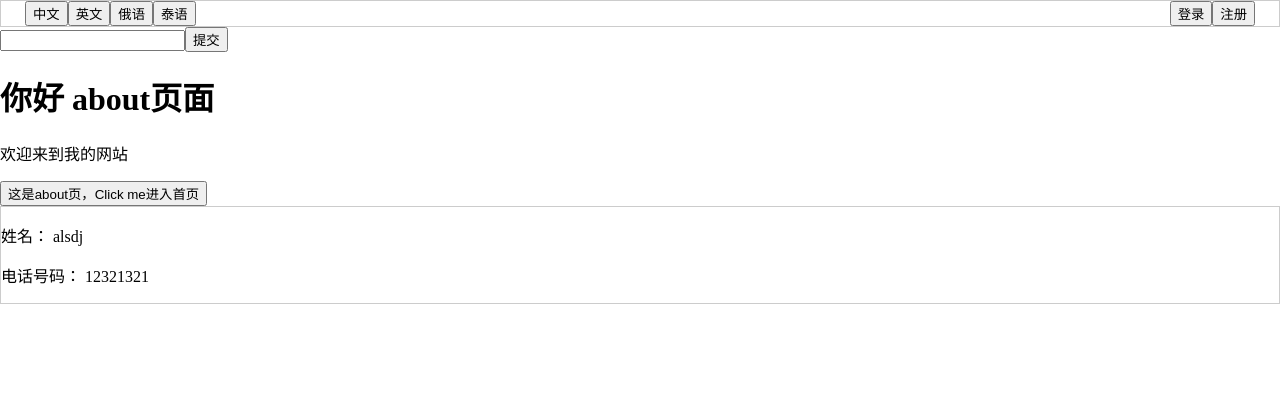
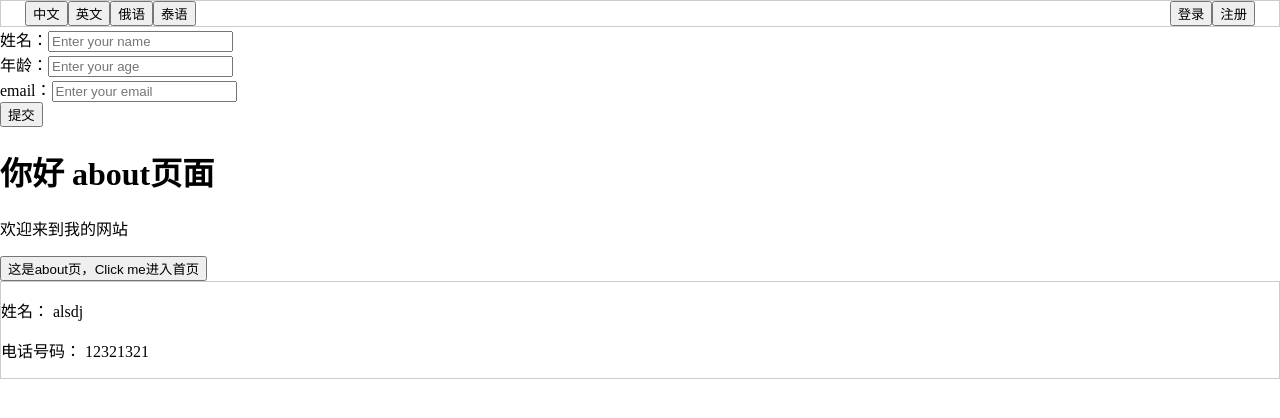
Before and after one commit to harryzgh/temp-next-pages, a Next.js app: page /about in a window 1280 px wide. Shown: the top 418 px of the page. Built offline with nearby package versions, Linux system fonts and the light colour scheme.

Commit message:
add: 增加表单验证功能

```diff
--- a/package.json
+++ b/package.json
@@ -12,7 +12,8 @@
     "next": "^15.3.0",
     "next-intl": "^4.0.2",
     "react": "^19.0.0",
-    "react-dom": "^19.0.0"
+    "react-dom": "^19.0.0",
+    "zod": "^3.24.3"
   },
   "devDependencies": {
     "@eslint/eslintrc": "^3",
--- a/src/api/submit.ts
+++ b/src/api/submit.ts
@@ -10,6 +10,6 @@ export default async function handler(
   res: NextApiResponse
 ) {
   const parsed = schema.parse(req.body)
-  console.log("res", res, parsed)
+  console.log("res++++++++++++++++", res, parsed)
   // ...
 }
--- a/src/pages/about.tsx
+++ b/src/pages/about.tsx
@@ -1,6 +1,7 @@
 /**
  * 首页
  */
+import commonStyles from "./styles/common.module.scss"
 import type { ReactElement } from "react"
 import { useState, FormEvent } from "react"
 import { GetStaticPropsContext } from "next"
@@ -10,31 +11,70 @@ import type { NextPageWithLayout } from "./_app"
 import { useTranslations } from "next-intl"
 import Head from "next/head"
 import { useRouter } from "next/router"
+import { z } from "zod"
+
+interface ErrorMsgType {
+  nameError: ""
+  ageError: ""
+  emailError: ""
+}
 
 const AboutPage: NextPageWithLayout = () => {
   const t = useTranslations()
   const router = useRouter()
-
   const [isLoading, setIsLoading] = useState<boolean>(false)
   const [error, setError] = useState<string | null>(null)
+  const [name, setName] = useState<string>("")
+  const [age, setAge] = useState<number>()
+  const [email, setEmail] = useState<string>("")
+  const [errorMsg, setErrorMsg] = useState<ErrorMsgType>({
+    nameError: "",
+    ageError: "",
+    emailError: "",
+  })
 
   async function onSubmit(event: FormEvent<HTMLFormElement>) {
     event.preventDefault()
     setIsLoading(true)
     setError(null) // 当新请求开始时清除之前的错误
 
+    // 1. 定义 Schema
+    const userSchema = z.object({
+      name: z.string().min(2, "至少2个字符"),
+      age: z.number().int().positive("年龄必须为正数"),
+      email: z.string().email("无效邮箱"),
+    })
+
+    // 2. 验证数据
+    const rawData = { name, age, email }
+    const result = userSchema.safeParse(rawData) // 安全解析，不抛异常
+    if (!result.success) {
+      const errorMsgObj: ErrorMsgType = {
+        nameError: "",
+        ageError: "",
+        emailError: "",
+      }
+      result.error.issues.forEach((issue) => {
+        const path = issue.path[0]
+        Object.assign(errorMsgObj, {
+          [`${path}Error`]: issue.message,
+        })
+        console.log("errorMsgObj+++++++", errorMsgObj)
+        console.log(`${issue.path}: ${issue.message}`)
+        // 输出如: "age: 年龄必须为正数"
+      })
+      setErrorMsg(errorMsgObj)
+    } else {
       try {
-      const formData = new FormData(event.currentTarget)
         const response = await fetch("/api/submit", {
           method: "POST",
-        body: formData,
+          body: JSON.stringify(result.data),
         })
 
         if (!response.ok) {
           throw new Error("提交数据失败。请重试。")
         }
-
-      // 如有必要，处理响应
+        // 如有必要，处理响应, 页面跳转等逻辑
         // const data = await response.json()
         // ...
       } catch (error) {
@@ -45,6 +85,8 @@ const AboutPage: NextPageWithLayout = () => {
         setIsLoading(false)
       }
     }
+  }
+  console.log("errorMsg++++", errorMsg)
   return (
     <div>
       <Head>
@@ -52,13 +94,56 @@ const AboutPage: NextPageWithLayout = () => {
         <meta name="description" content="about页貌似还没啥内容"></meta>
         <meta name="keywords" content="这真的是about页"></meta>
       </Head>
+      {/* 表单验证开始 */}
       {error && <div style={{ color: "red" }}>{error}</div>}
       <form onSubmit={onSubmit}>
-        <input type="text" name="name" />
+        <div>
+          <label htmlFor="name">姓名：</label>
+          <input
+            type="text"
+            name="name"
+            id="name"
+            value={name}
+            onChange={(e) => setName(e.target.value)}
+            placeholder="Enter your name"
+          />
+          {errorMsg.nameError && (
+            <div className={commonStyles.warn}>{errorMsg.nameError}</div>
+          )}
+        </div>
+        <div>
+          <label htmlFor="age">年龄：</label>
+          <input
+            type="number"
+            name="age"
+            id="age"
+            value={age}
+            onChange={(e) => setAge(Number(e.target.value))}
+            placeholder="Enter your age"
+          />
+          {errorMsg.ageError && (
+            <div className={commonStyles.warn}>{errorMsg.ageError}</div>
+          )}
+        </div>
+        <div>
+          <label htmlFor="email">email：</label>
+          <input
+            type="email"
+            name="email"
+            id="email"
+            value={email}
+            onChange={(e) => setEmail(e.target.value)}
+            placeholder="Enter your email"
+          />
+          {errorMsg.emailError && (
+            <div className={commonStyles.warn}>{errorMsg.emailError}</div>
+          )}
+        </div>
         <button type="submit" disabled={isLoading}>
           {isLoading ? "加载中..." : "提交"}
         </button>
       </form>
+      {/* 表单验证结束 */}
       <h1>{t("hello")} about页面</h1>
       <p>{t("welcome")}</p>
       <button type="button" onClick={() => router.push("/")}>
--- /dev/null
+++ b/src/pages/styles/common.module.scss
@@ -0,0 +1,3 @@
+.warn {
+  color: red;
+}
```
Also changed, not shown: 1 other file (tests, documents, lock files or other folders). Lines whose indentation alone changed are shown as unchanged.
